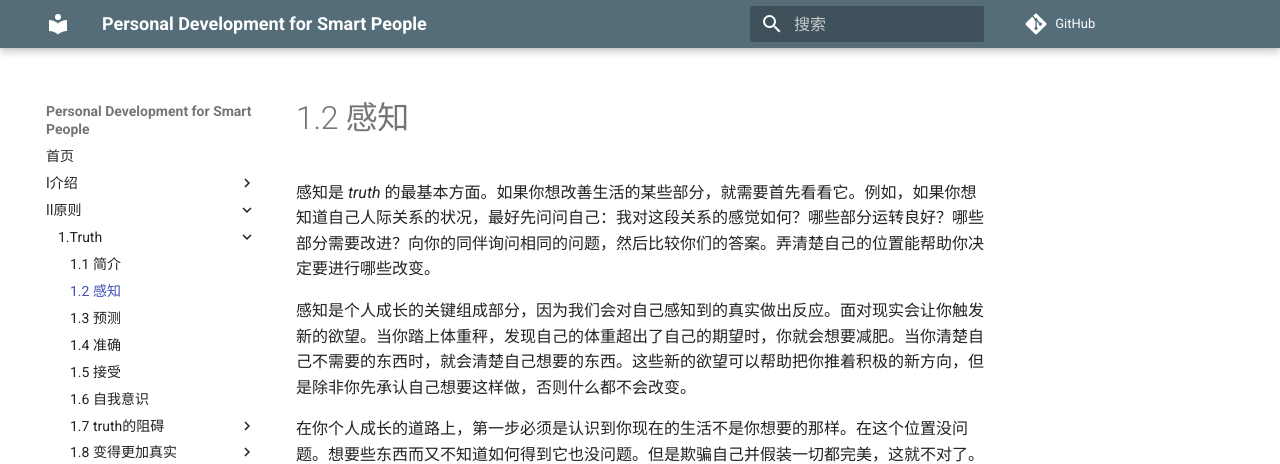
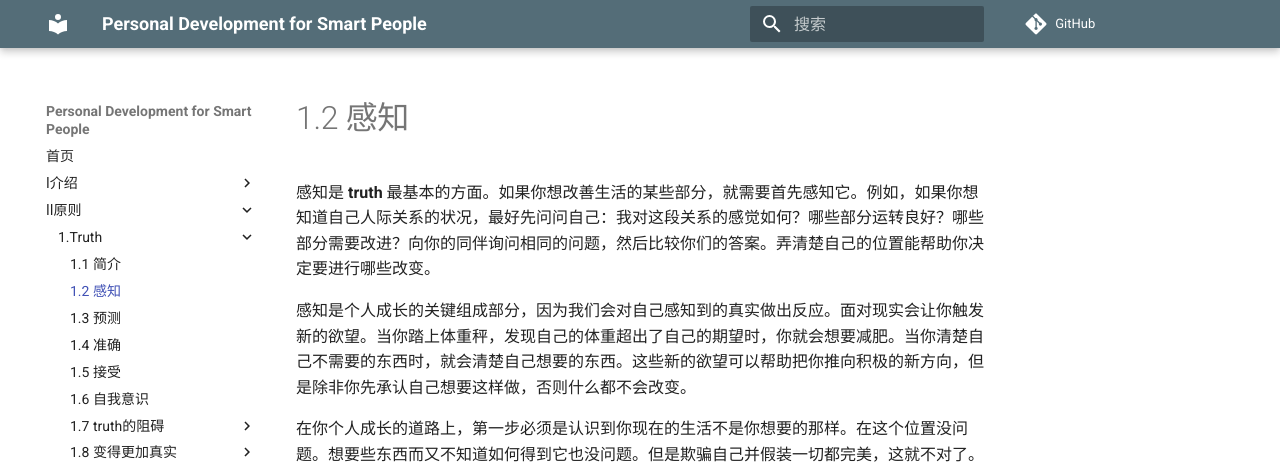
Before and after one commit to wtsnwei/pdsp, an MkDocs documentation site: the page built from docs/2.Principles/01.truth/01.perception.md, in a window 1280 px wide. Shown: the top 464 px of the page. Built offline with MkDocs 1.6.1 and Material for MkDocs 9.7.7, drawn with Linux system fonts in a browser that asks for light colours; comment, search, counter and statistics services are not loaded.

Commit message:
更改修正

```diff
--- a/docs/2.Principles/01.truth/01.perception.md
+++ b/docs/2.Principles/01.truth/01.perception.md
@@ -4,9 +4,9 @@ date:     2021-03-04
 ---
 
 
-感知是 *truth* 的最基本方面。如果你想改善生活的某些部分，就需要首先看看它。例如，如果你想知道自己人际关系的状况，最好先问问自己：我对这段关系的感觉如何？哪些部分运转良好？哪些部分需要改进？向你的同伴询问相同的问题，然后比较你们的答案。弄清楚自己的位置能帮助你决定要进行哪些改变。
+感知是 **truth** 最基本的方面。如果你想改善生活的某些部分，就需要首先感知它。例如，如果你想知道自己人际关系的状况，最好先问问自己：我对这段关系的感觉如何？哪些部分运转良好？哪些部分需要改进？向你的同伴询问相同的问题，然后比较你们的答案。弄清楚自己的位置能帮助你决定要进行哪些改变。
 
-感知是个人成长的关键组成部分，因为我们会对自己感知到的真实做出反应。面对现实会让你触发新的欲望。当你踏上体重秤，发现自己的体重超出了自己的期望时，你就会想要减肥。当你清楚自己不需要的东西时，就会清楚自己想要的东西。这些新的欲望可以帮助把你推着积极的新方向，但是除非你先承认自己想要这样做，否则什么都不会改变。
+感知是个人成长的关键组成部分，因为我们会对自己感知到的真实做出反应。面对现实会让你触发新的欲望。当你踏上体重秤，发现自己的体重超出了自己的期望时，你就会想要减肥。当你清楚自己不需要的东西时，就会清楚自己想要的东西。这些新的欲望可以帮助把你推向积极的新方向，但是除非你先承认自己想要这样做，否则什么都不会改变。
 
 在你个人成长的道路上，第一步必须是认识到你现在的生活不是你想要的那样。在这个位置没问题。想要些东西而又不知道如何得到它也没问题。但是欺骗自己并假装一切都完美，这就不对了。最接近完美的是享受终生成长的经验，包括所有暂时的缺陷。
 
```
